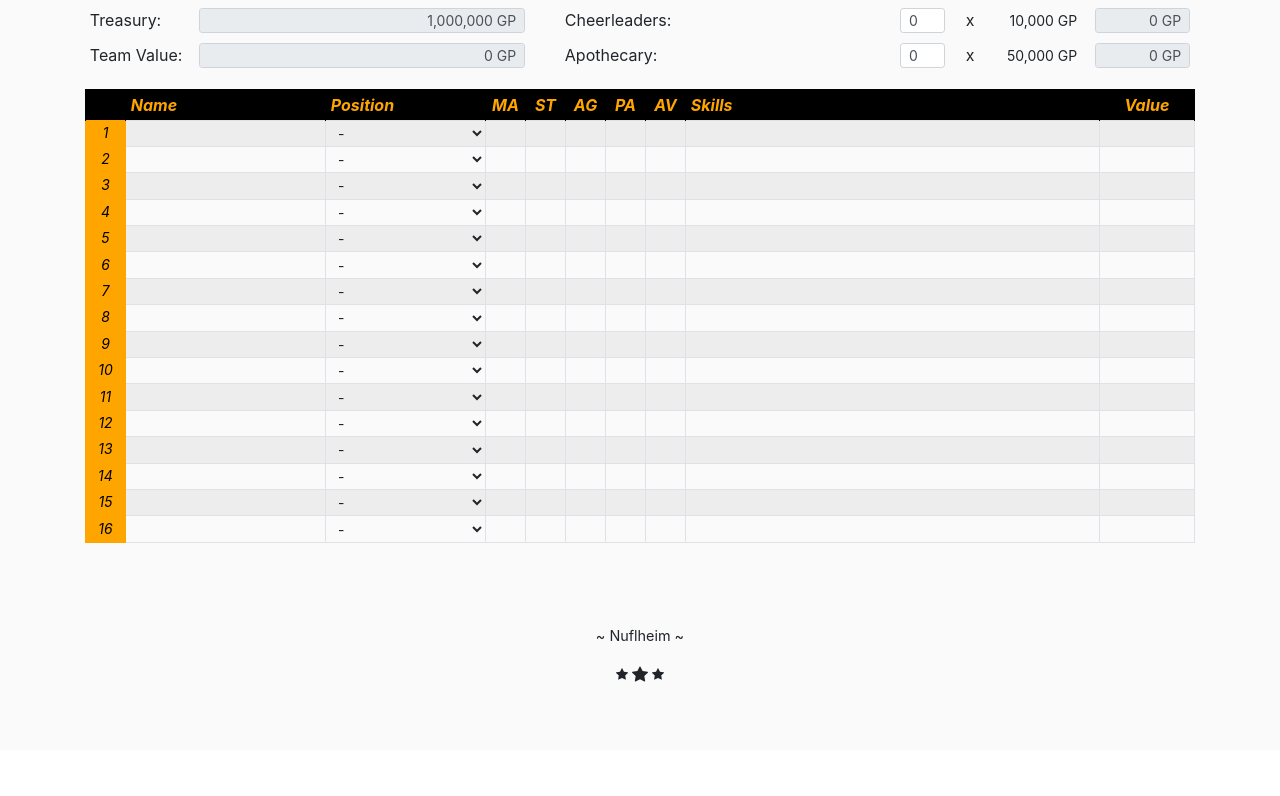
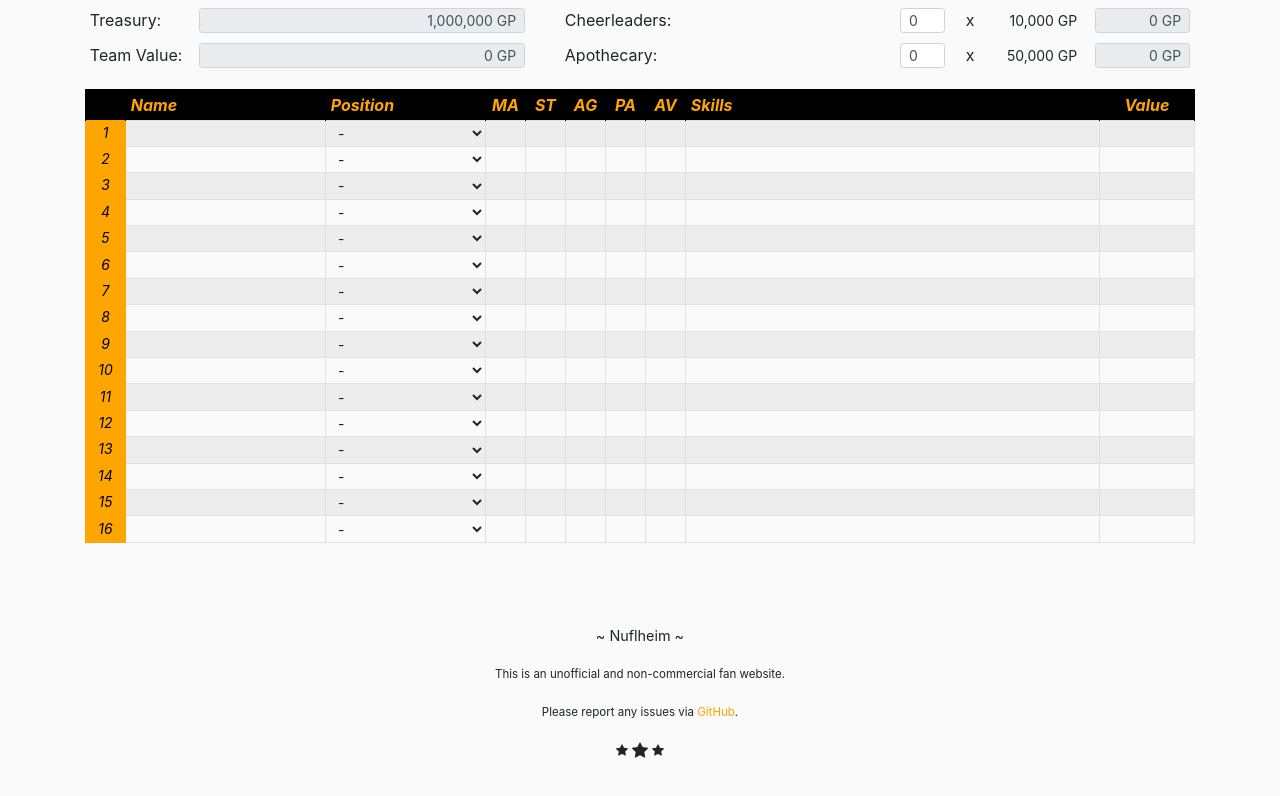
Before and after one commit to jonasbusk/nuflheim, a React (Create React App) app: page / in a window 1280 px wide. Shown: the part 246-1042 px from the top of the page. Before the commit the page ends 1012 px from the top, so only its background shows below. Built offline with nearby package versions, Linux system fonts and the light colour scheme.

Commit message:
update footer

```diff
--- a/src/App.css
+++ b/src/App.css
@@ -14,6 +14,14 @@ header #header {
   font-weight: bold;
   font-style: italic;
   padding-top: 12px;
+}
+
+footer a {
+  color: orange;
+}
+
+footer a:hover {
+  color: black;
 }
 
 .row {
--- a/src/App.js
+++ b/src/App.js
@@ -21,6 +21,8 @@ function App() {
           <Row>
             <Col>
               <p>~ Nuflheim ~</p>
+              <p><small>This is an unofficial and non-commercial fan website.</small></p>
+              <p><small>Please report any issues via <a href="https://github.com/jonasbusk/nuflheim" rel="noreferrer" target="_blank">GitHub</a>.</small></p>
               <p>
                 <svg xmlns="http://www.w3.org/2000/svg" width="12" height="12" fill="currentColor" className="bi bi-star-fill" viewBox="0 0 16 16"><path d="M3.612 15.443c-.386.198-.824-.149-.746-.592l.83-4.73L.173 6.765c-.329-.314-.158-.888.283-.95l4.898-.696L7.538.792c.197-.39.73-.39.927 0l2.184 4.327 4.898.696c.441.062.612.636.283.95l-3.523 3.356.83 4.73c.078.443-.36.79-.746.592L8 13.187l-4.389 2.256z"/></svg> <svg xmlns="http://www.w3.org/2000/svg" width="16" height="16" fill="currentColor" className="bi bi-star-fill" viewBox="0 0 16 16"><path d="M3.612 15.443c-.386.198-.824-.149-.746-.592l.83-4.73L.173 6.765c-.329-.314-.158-.888.283-.95l4.898-.696L7.538.792c.197-.39.73-.39.927 0l2.184 4.327 4.898.696c.441.062.612.636.283.95l-3.523 3.356.83 4.73c.078.443-.36.79-.746.592L8 13.187l-4.389 2.256z"/></svg> <svg xmlns="http://www.w3.org/2000/svg" width="12" height="12" fill="currentColor" className="bi bi-star-fill" viewBox="0 0 16 16"><path d="M3.612 15.443c-.386.198-.824-.149-.746-.592l.83-4.73L.173 6.765c-.329-.314-.158-.888.283-.95l4.898-.696L7.538.792c.197-.39.73-.39.927 0l2.184 4.327 4.898.696c.441.062.612.636.283.95l-3.523 3.356.83 4.73c.078.443-.36.79-.746.592L8 13.187l-4.389 2.256z"/></svg>
               </p>
```
